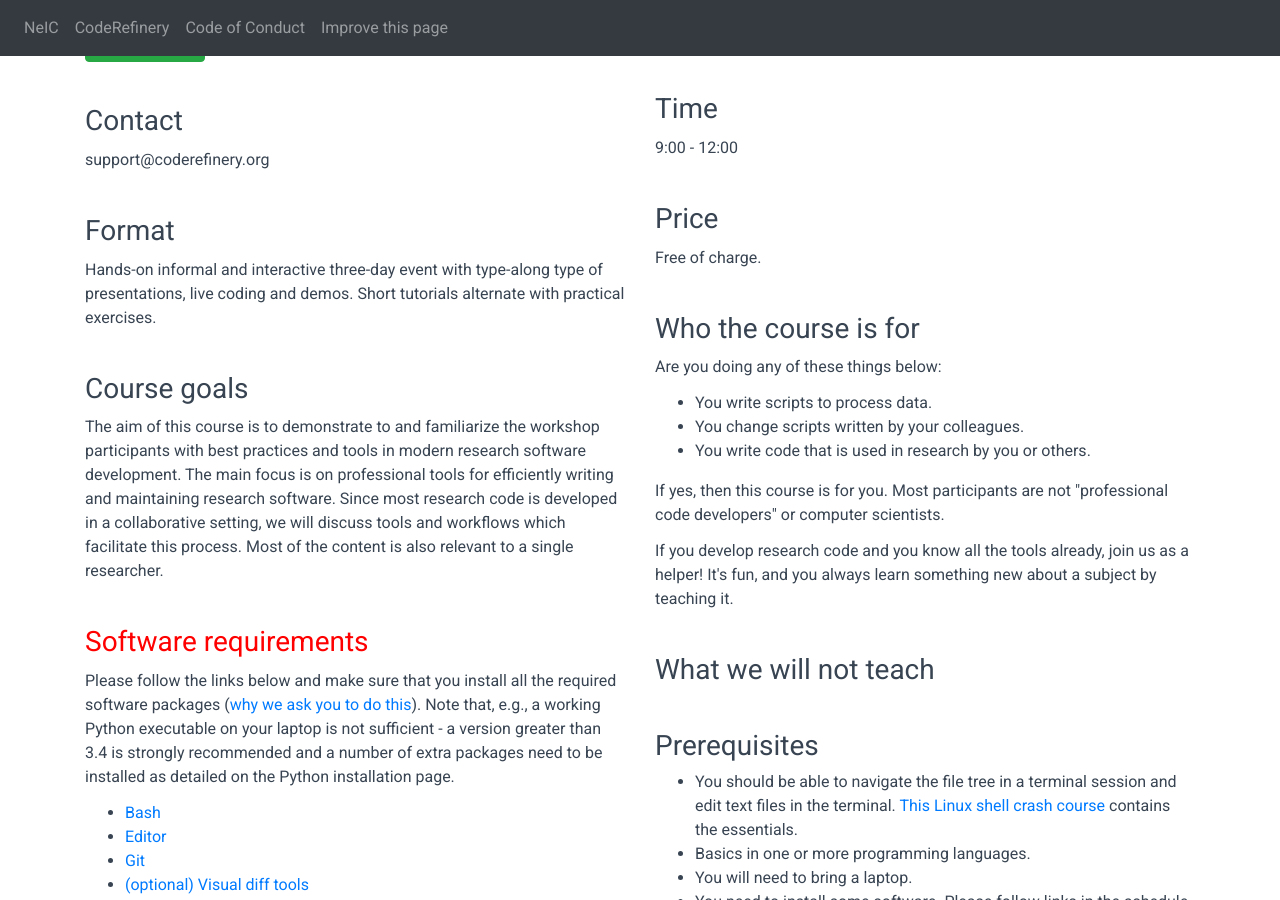
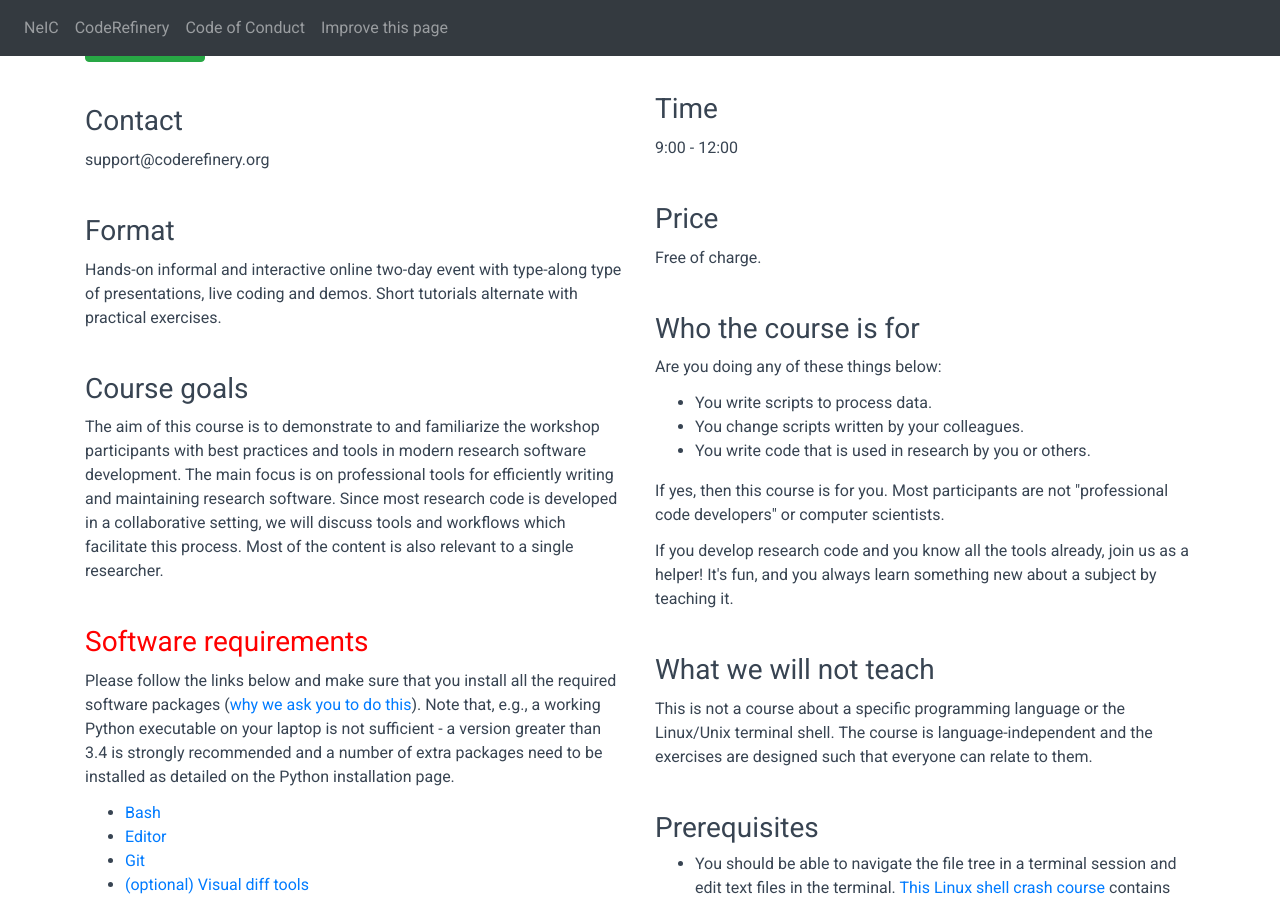
Before and after one commit to coderefinery/2020-04-07-online, a Jekyll site: the page built from index.md, in a window 1280 px wide and 900 px high, scrolled down 275 px. Built offline with Jekyll 4.4.1, drawn with Linux system fonts in a browser that asks for light colours; nearby versions of some CDN libraries.

Commit message:
add specific sections on format and what's not included

```diff
--- a/index.md
+++ b/index.md
@@ -41,6 +41,16 @@ goals:
     this process. Most of the content is also relevant to
     a single researcher.
 
+format:
+    Hands-on informal and interactive online two-day event with
+    type-along type of presentations, live coding and demos. Short
+    tutorials alternate with practical exercises.
+
+notincluded:
+    This is not a course about a specific programming language or the
+    Linux/Unix terminal shell. The course is language-independent and
+    the exercises are designed such that everyone can relate to them.
+
 # software that should be installed for the workshop (update if needed)
 software:
   - title: Bash
```
